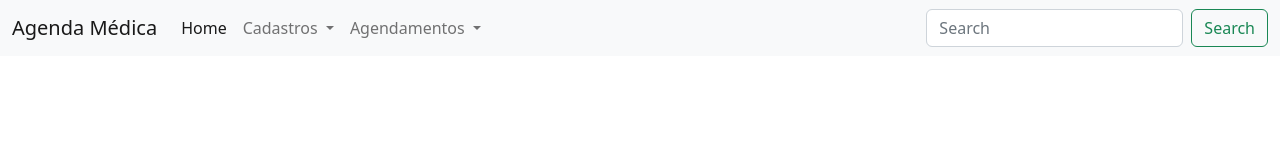
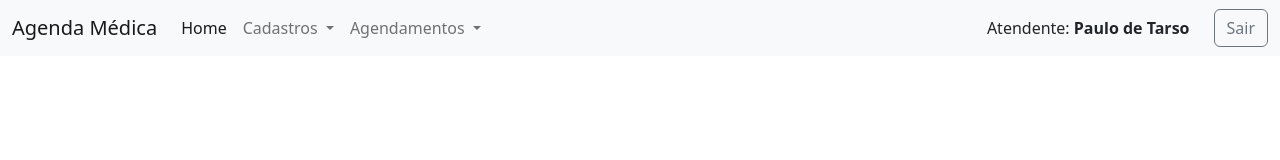
Before and after one commit to Wilson-Barbosa/appointment-conception, a plain HTML site: page index.html in a window 1280 px wide. Drawn offline with nearby package versions, Linux system fonts and the light colour scheme.

Commit message:
closes #5 - add logout and username to navbar component

```diff
--- a/prototype/components/navbar/navbar.html
+++ b/prototype/components/navbar/navbar.html
@@ -42,8 +42,8 @@
 
         </ul>
         <form class="d-flex" role="search">
-          <input class="form-control me-2" type="search" placeholder="Search" aria-label="Search">
-          <button class="btn btn-outline-success" type="submit">Search</button>
+          <div class="my-auto me-4">Atendente: <span class="fw-bold">Paulo de Tarso</span></div>
+          <button class="btn btn-outline-secondary" type="submit">Sair</button>
         </form>
       </div>
     </div>
```
